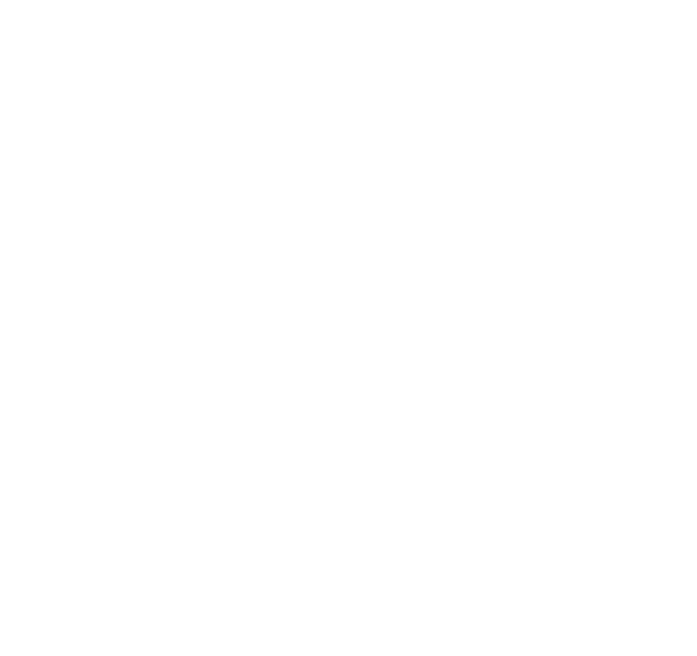
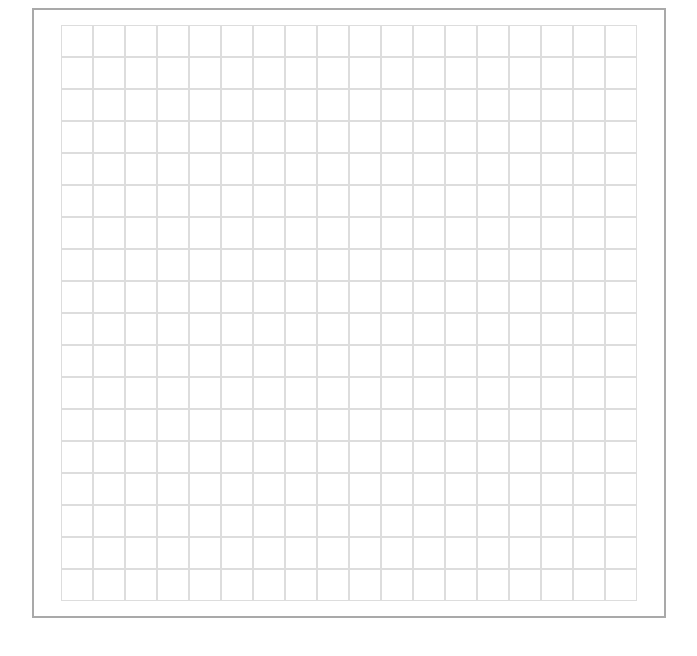
Before and after one commit to codeloopy/TOP_Etch-a-sketch, a plain HTML site: page index.html in a window 1280 px wide. Shown: the whole page, without its empty margins (308-1005 px from the left). Drawn offline with Linux system fonts and the light colour scheme.

Commit message:
styled the grid and basic flexbox grid

```diff
--- a/assets/css/style.css
+++ b/assets/css/style.css
@@ -0,0 +1,26 @@
+.container {
+  width: 600px;
+  height: auto;
+  margin: 0 auto;
+  padding: 0;
+}
+
+.boardGame {
+  padding: 15px;
+  border: 2px solid #a9a9a9;
+  width: 100%;
+  height: 100%;
+  display: flex;
+  justify-content: center;
+  flex-wrap: wrap;
+  align-content: center;
+}
+
+.squares {
+  display: inline-block;
+  border: 1px solid #ddd;
+  width: 30px;
+  height: 30px;
+  margin: 0;
+  padding: 0;
+}
--- a/assets/js/script.js
+++ b/assets/js/script.js
@@ -1,4 +1,4 @@
-for (var i = 0; i <= 16; i++) {
+for (var i = 1; i <= 18*18; i++) {
   var div = document.createElement("div");
   div.className = "squares";
   document.querySelector(".boardGame").appendChild(div);
--- a/index.html
+++ b/index.html
@@ -7,8 +7,10 @@
   </head>
   <body>
 
-    <div class="boardGame">
+    <div class="container">
+      <div class="boardGame">
 
+      </div>
     </div>
 
 
```
